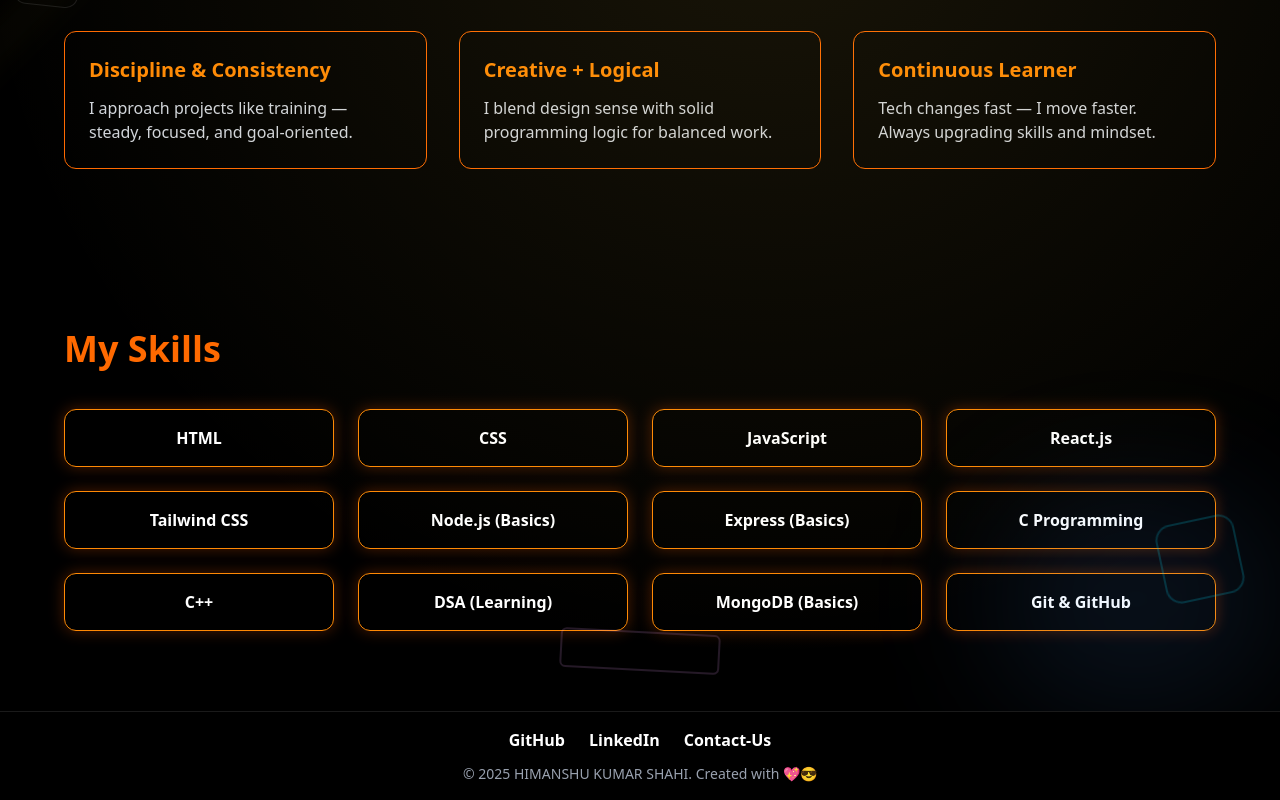
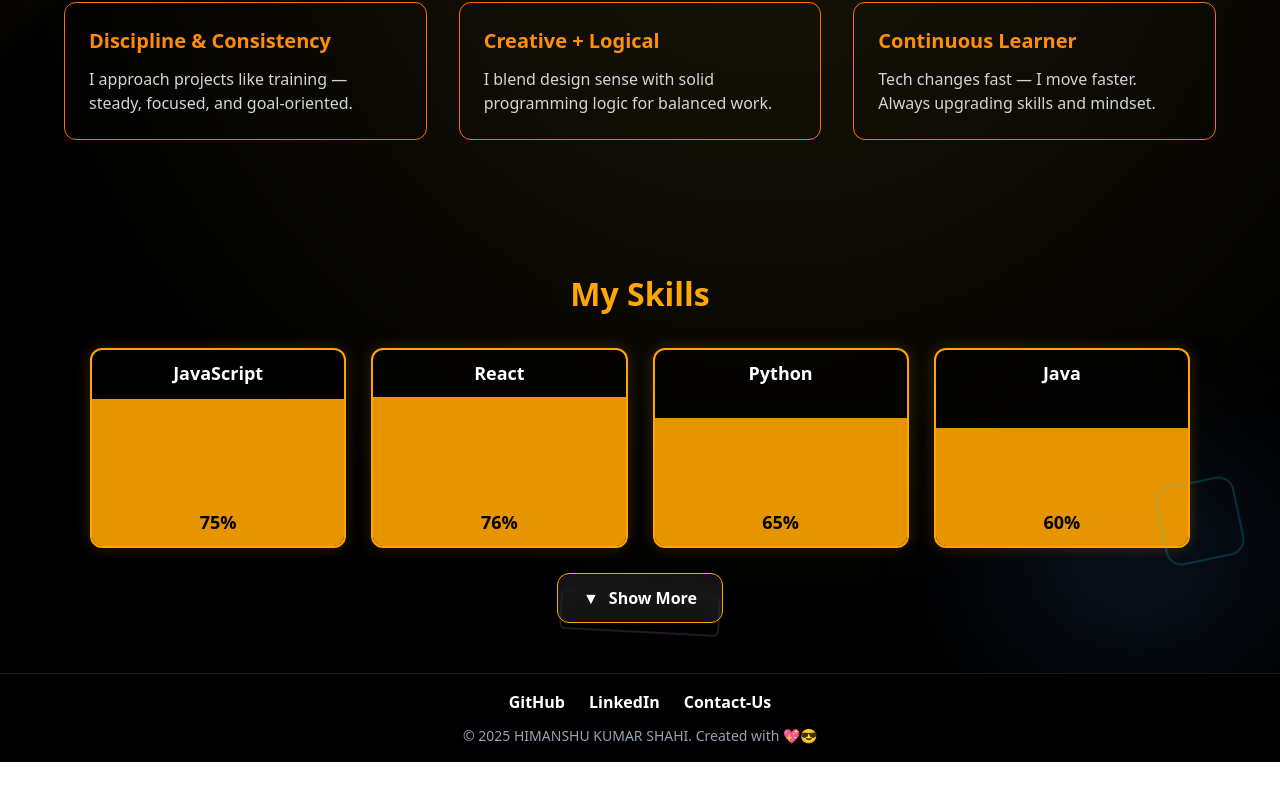
Before and after one commit to HimanshuKumarShahi/chai-aur-react, a React (Vite) app in the folder Portfolio/: page / in a window 1280 px wide. Shown: the part 827-1627 px from the top of the page. After the commit the page ends 1589 px from the top, so only its background shows below. Built offline with nearby package versions, Linux system fonts and the light colour scheme.

Commit message:
design skill section.

```diff
--- a/Portfolio/src/components/Home/Home.jsx
+++ b/Portfolio/src/components/Home/Home.jsx
@@ -1,4 +1,5 @@
 import React from "react";
+import { useState } from "react";
 
 function Home() {
   return (
@@ -70,8 +71,7 @@ function Home() {
     cursor-pointer
     focus:outline-none
 
-  "
-            >
+  ">
               Explore Work
             </button>
 
@@ -122,7 +122,7 @@ function Home() {
     </h2>
 
     <p className="text-gray-300 text-lg leading-relaxed max-w-3xl">
-      I'm a BCA student with a strong passion for development and discipline like a defence aspirant.
+      I'm a BCA student with a strong passion for development and discipline .
       I mix logic with creativity and build digital experiences that are fast, sharp, and meaningful.
       I focus on writing clean code, designing smooth UI, and solving real-world problems.
     </p>
@@ -150,52 +150,149 @@ function Home() {
 
 
 {/* SKILLS GRID SECTION */}
-<section className="w-full bg-black py-20 px-6">
-  <div className="max-w-6xl mx-auto">
 
-    <h2 className="text-4xl font-bold text-orange-500 mb-10">
-      My Skills
-    </h2>
+<section style={{ padding: "50px 20px" }}>
+  <h2
+    style={{
+      color: "orange",
+      marginBottom: "30px",
+      fontSize: "32px",
+      fontWeight: "bold",
+      textAlign: "center",
+    }}
+  >
+    My Skills
+  </h2>
 
-    <div className="grid grid-cols-2 sm:grid-cols-3 md:grid-cols-4 gap-6">
+  {(() => {
+    const [showAll, setShowAll] = useState(false);
 
-      {[
-        "HTML",
-        "CSS",
-        "JavaScript",
-        "React.js",
-        "Tailwind CSS",
-        "Node.js (Basics)",
-        "Express (Basics)",
-        "C Programming",
-        "C++",
-        "DSA (Learning)",
-        "MongoDB (Basics)",
-        "Git & GitHub"
-      ].map((item) => (
+    const skills = [
+      { name: "JavaScript", level: 75 },
+      { name: "React", level: 76 },
+      { name: "Python", level: 65 },
+      { name: "Java", level: 60 },
+      { name: "Node.js", level: 65 },
+      { name: "SQL", level: 60 },
+      { name: "HTML", level: 58 },
+      { name: "CSS", level: 49 },
+      { name: "C++", level: 55 },
+      { name: "MongoDB", level: 50 },
+    ];
+
+    // show only first 4 unless expanded
+    const visible = showAll ? skills : skills.slice(0, 4);
+
+    return (
+      <>
+        {/* GRID */}
         <div
-          key={item}
-          className="
-            border border-orange-400
-            bg-black/30
-            rounded-xl
-            p-4 text-center
-            text-white
-            font-semibold
-            hover:bg-orange-500
-            hover:text-black
-            transition-all
-            cursor-pointer
-            shadow-[0_0_15px_rgba(255,90,0,0.3)]
-          "
+          style={{
+            display: "grid",
+            gridTemplateColumns: "repeat(auto-fit, minmax(220px, 1fr))",
+            gap: "25px",
+            width: "100%",
+            maxWidth: "1100px",
+            margin: "0 auto",
+          }}
         >
-          {item}
+          {visible.map((skill) => (
+            <div
+              key={skill.name}
+              style={{
+                border: "2px solid orange",
+                borderRadius: "12px",
+                height: "200px",
+                position: "relative",
+                overflow: "hidden",
+                background: "rgba(0,0,0,0.5)",
+                backdropFilter: "blur(6px)",
+                boxShadow: "0 0 15px rgba(255,165,0,0.2)",
+              }}
+            >
+              {/* Skill Name */}
+              <div
+                style={{
+                  textAlign: "center",
+                  color: "white",
+                  fontSize: "18px",
+                  fontWeight: "bold",
+                  paddingTop: "10px",
+                }}
+              >
+                {skill.name}
+              </div>
+
+              {/* Fill */}
+              <div
+                style={{
+                  position: "absolute",
+                  bottom: 0,
+                  width: "100%",
+                  height: `${skill.level}%`,
+                  background: "orange",
+                  transition: "height 1s ease",
+                  opacity: 0.9,
+                }}
+              />
+
+              {/* Percentage */}
+              <div
+                style={{
+                  position: "absolute",
+                  bottom: "10px",
+                  width: "100%",
+                  textAlign: "center",
+                  color: "black",
+                  fontWeight: "bold",
+                  zIndex: 10,
+                  fontSize: "18px",
+                }}
+              >
+                {skill.level}%
+              </div>
+            </div>
+          ))}
         </div>
-      ))}
 
-    </div>
-  </div>
+        {/* SHOW MORE BUTTON */}
+        <div style={{ marginTop: "25px", textAlign: "center" }}>
+          <button
+            onClick={() => setShowAll(!showAll)}
+            style={{
+              display: "flex",
+              alignItems: "center",
+              justifyContent: "center",
+              gap: "10px",
+              background: "rgba(255,255,255,0.08)",
+              border: "1px solid orange",
+              padding: "12px 25px",
+              borderRadius: "12px",
+              cursor: "pointer",
+              color: "white",
+              fontSize: "16px",
+              fontWeight: "bold",
+              backdropFilter: "blur(10px)",
+              transition: "0.3s",
+              margin: "0 auto",
+            }}
+          >
+            <span
+              style={{
+                transform: showAll ? "rotate(180deg)" : "rotate(0deg)",
+                transition: "0.3s",
+              }}
+            >
+              ▼
+            </span>
+            {showAll ? "Show Less" : "Show More"}
+          </button>
+        </div>
+      </>
+    );
+  })()}
 </section>
+
 
 
     </div>
```
